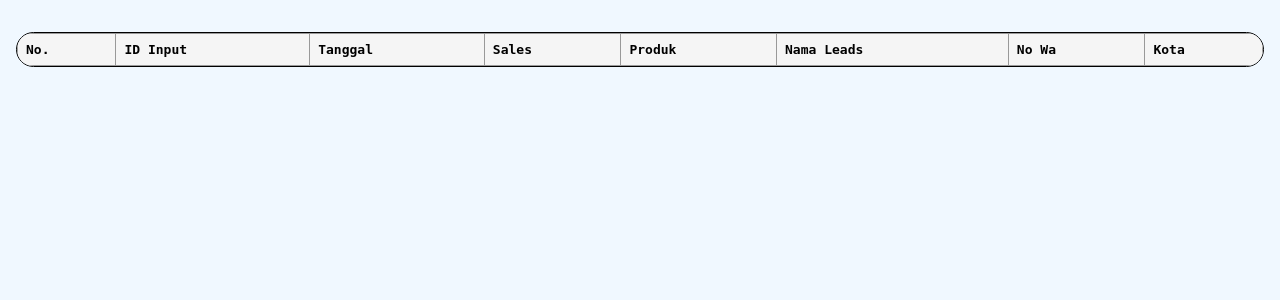
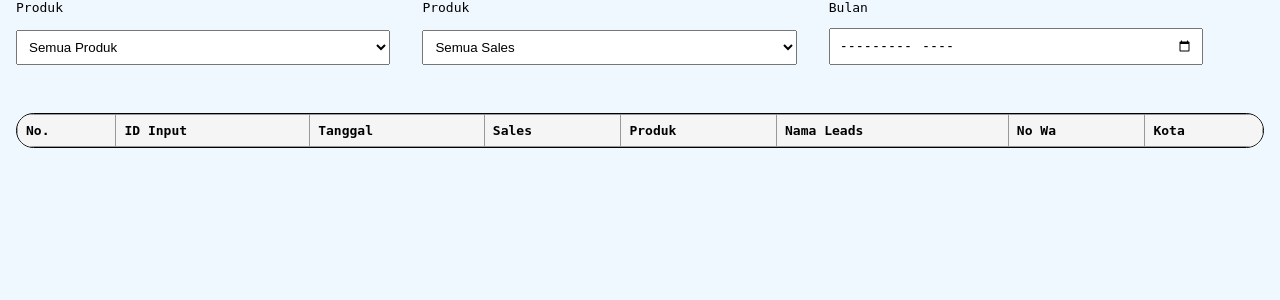
Before and after one commit to catreedle/ut-php, a PHP site: page / in a window 1280 px wide. Shown: the part 106-406 px from the top of the page. Run offline with PHP 8.4, Linux system fonts and the light colour scheme; data comes from the database, SQL or seed files in the repository; data that the repository does not hold is empty.

Commit message:
add filter fields

```diff
--- a/index.php
+++ b/index.php
@@ -10,6 +10,12 @@ JOIN produk ON leads.id_produk = produk.id_produk
 JOIN sales ON leads.id_sales = sales.id_sales;
 ";
 $leads = $conn->query($query_leads);
+
+$query_products = "SELECT * from produk";
+$products = $conn->query($query_products);
+
+$query_sales = "SELECT * from sales";
+$sales = $conn->query($query_sales);
 ?>
 
 <!DOCTYPE html>
@@ -30,6 +36,39 @@ $leads = $conn->query($query_leads);
 			<button class="button__add">Tambah</button>
 		</a>
 	</div>
+	<form class="form__filter">
+		<div class="form__filter__field">
+			<label for="product">Produk</label><br />
+			<select name="product" id="product" required>
+				<option value="all">Semua Produk</option>
+				<?php while ($row = $products->fetch_assoc()): ?>
+					<option value="<?= $row['id_produk'] ?>">
+						<?= htmlspecialchars($row['nama_produk']) ?>
+					</option>
+				<?php endwhile; ?>
+			</select>
+		</div>
+
+		<div class="form__filter__field">
+			<label for="sales">Produk</label><br />
+			<select name="sales" id="sales" required>
+				<option value="all">Semua Sales</option>
+				<?php while ($row = $sales->fetch_assoc()): ?>
+					<option value="<?= $row['id_sales'] ?>">
+						<?= htmlspecialchars($row['nama_sales']) ?>
+					</option>
+				<?php endwhile; ?>
+			</select>
+		</div>
+
+		<div class="form__filter__field calendar">
+			<label for="month">Bulan</label>
+			<input type="month" id="month" name="month" required />
+		</div>
+
+
+
+	</form>
 	<main>
 		<table>
 			<tr>
--- a/style.css
+++ b/style.css
@@ -20,6 +20,7 @@ main {
 	margin: 2rem auto;
 }
 
+/* add_lead.php */
 .content__top {
 	background-color: whitesmoke;
 	padding: 1rem;
@@ -135,6 +136,31 @@ th {
 td {
 	background-color: white;
 }
+ .form__filter {
+	display: flex;
+	flex-direction: row;
+	gap: 2rem;
+ }
+
+ .form__filter > * {
+	display: flex;
+	flex-direction: column;
+ }
+
+ .form__filter > * {
+	display: flex;
+	flex-direction: column;
+ }
+
+ .form__filter__field {
+	width: 30%;
+ }
+
+ .calendar {
+	display: flex;
+	flex-direction: column;
+	gap: .8rem;
+ }
 
 @media (min-width: 768px) {
 	.form-leads {
```
